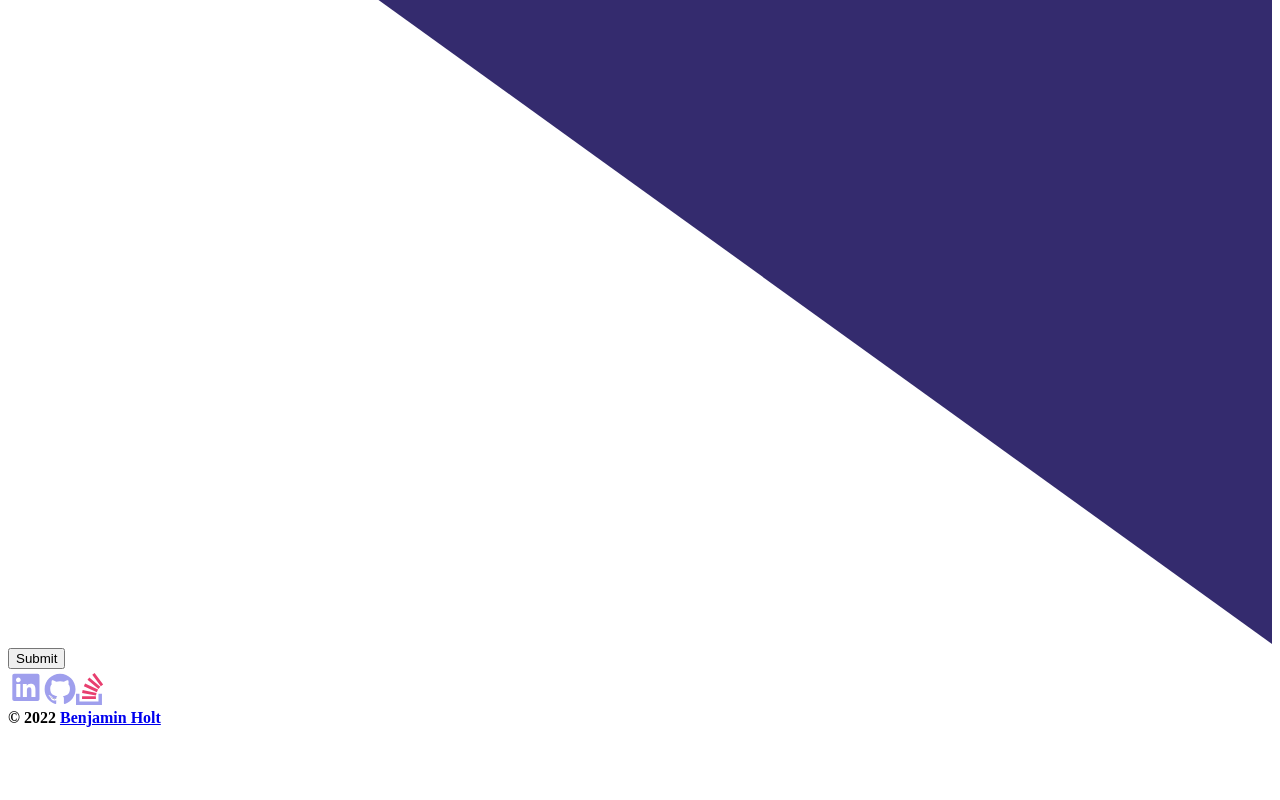
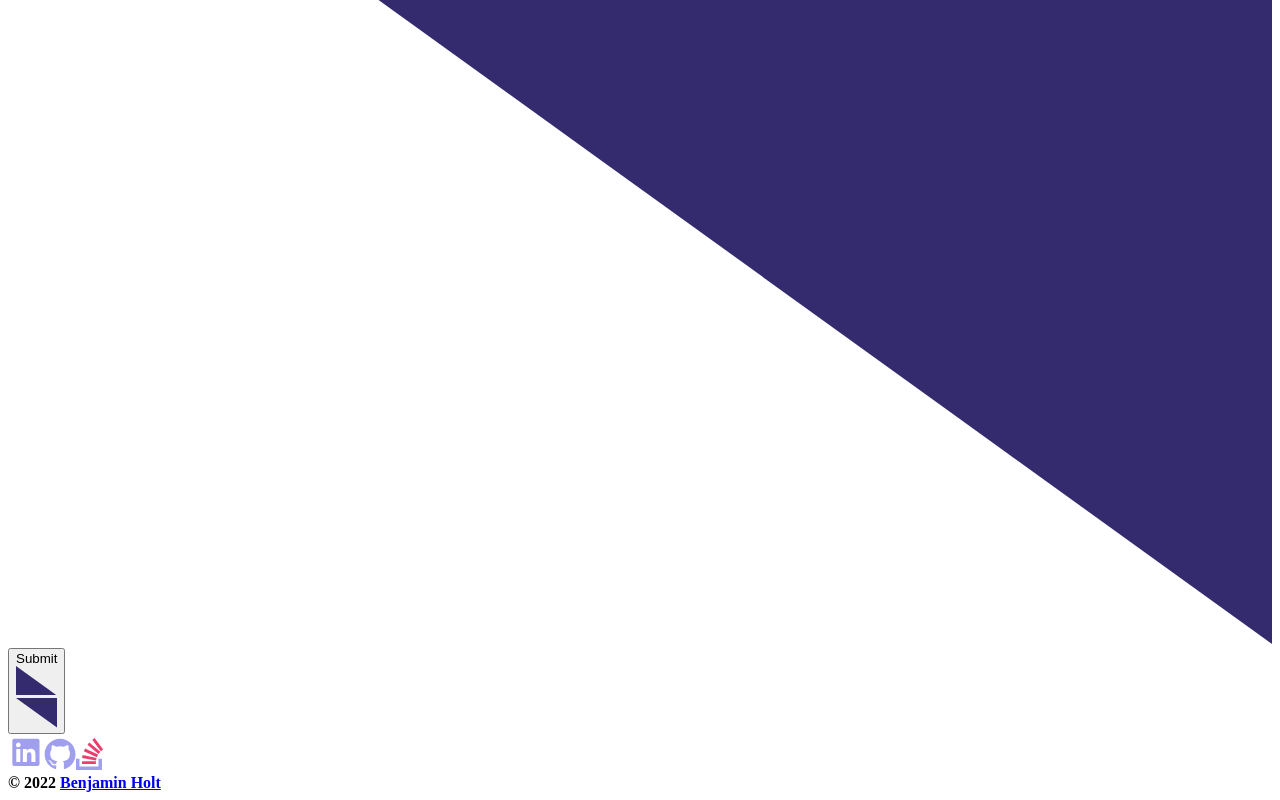
Before and after one commit to Thorulfr/portfolio, a React (Create React App) app: page /contact in a window 1280 px wide. Shown: the part 8222-9022 px from the top of the page. Before the commit the page ends 8957 px from the top, so only its background shows below. Built offline with nearby package versions, Linux system fonts and the light colour scheme; the HTML template or start-up script is replaced by a standard one; a web font is replaced by a local one.

Commit message:
Text width and button frames

```diff
--- a/src/pages/Contact.jsx
+++ b/src/pages/Contact.jsx
@@ -51,7 +51,7 @@ const Contact = ({ setCurrentPage }) => {
 
     return (
         <main className="grow text-theme-lilac px-4 flex flex-col items-center justify-center md:px-12 lg:px-32 lg:text-xl 2xl:px-52">
-            <div className="m-4 xl:px-16 2xl:px-20">
+            <div className="m-4 flex justify-center sm:w-5/6">
                 <p className="text-justify">
                     Want to collaborate? Looking for a killer website? Just
                     wanna talk about vikings and runes? Shoot me a message and
@@ -100,7 +100,7 @@ const Contact = ({ setCurrentPage }) => {
                             xmlns="http://www.w3.org/2000/svg"
                             data-name="Layer 1"
                             viewBox="0 0 146.32 105.45"
-                            className="absolute -bottom-1 -left-1 w-5 sm:w-16"
+                            className="absolute -bottom-1 -left-1 w-5"
                         >
                             <path
                                 fill="#342b6e"
@@ -112,7 +112,7 @@ const Contact = ({ setCurrentPage }) => {
                             xmlns="http://www.w3.org/2000/svg"
                             data-name="Layer 1"
                             viewBox="0 0 146.32 105.45"
-                            className="absolute -top-1 -right-1 w-5 sm:w-16"
+                            className="absolute -top-1 -right-1 w-5"
                         >
                             <path
                                 fill="#342b6e"
@@ -136,7 +136,7 @@ const Contact = ({ setCurrentPage }) => {
                             xmlns="http://www.w3.org/2000/svg"
                             data-name="Layer 1"
                             viewBox="0 0 146.32 105.45"
-                            className="absolute -bottom-1 -left-1 w-5 sm:w-16"
+                            className="absolute -bottom-1 -left-1 w-5"
                         >
                             <path
                                 fill="#342b6e"
@@ -148,7 +148,7 @@ const Contact = ({ setCurrentPage }) => {
                             xmlns="http://www.w3.org/2000/svg"
                             data-name="Layer 1"
                             viewBox="0 0 146.32 105.45"
-                            className="absolute -top-1 -right-1 w-5 sm:w-16"
+                            className="absolute -top-1 -right-1 w-5"
                         >
                             <path
                                 fill="#342b6e"
@@ -172,7 +172,7 @@ const Contact = ({ setCurrentPage }) => {
                             xmlns="http://www.w3.org/2000/svg"
                             data-name="Layer 1"
                             viewBox="0 0 146.32 105.45"
-                            className="absolute bottom-[.065rem] -left-1 w-5 sm:w-16"
+                            className="absolute bottom-[.065rem] -left-1 w-5"
                         >
                             <path
                                 fill="#342b6e"
@@ -184,7 +184,7 @@ const Contact = ({ setCurrentPage }) => {
                             xmlns="http://www.w3.org/2000/svg"
                             data-name="Layer 1"
                             viewBox="0 0 146.32 105.45"
-                            className="absolute -top-1 -right-1 w-5 sm:w-16"
+                            className="absolute -top-1 -right-1 w-5"
                         >
                             <path
                                 fill="#342b6e"
@@ -199,9 +199,33 @@ const Contact = ({ setCurrentPage }) => {
                     )}
                     <button
                         type="submit"
-                        className="w-full px-6 py-2.5 bg-theme-purple text-theme-pink font-black  shadow hover:text-theme-orange hover:shadow-lg focus:outline-none transition duration-300 ease-in-out"
+                        className="w-full px-6 py-2.5 relative bg-theme-purple text-theme-pink font-black shadow hover:text-theme-orange hover:shadow-lg focus:outline-none transition duration-300 ease-in-out"
                     >
                         Submit
+                        {/* Bottom-left frame */}
+                        <svg
+                            xmlns="http://www.w3.org/2000/svg"
+                            data-name="Layer 1"
+                            viewBox="0 0 146.32 105.45"
+                            className="absolute -bottom-1 -left-1 w-5"
+                        >
+                            <path
+                                fill="#342b6e"
+                                d="M146.32 105.45H0V0l146.32 105.45z"
+                            ></path>
+                        </svg>
+                        {/* Top-right frame */}
+                        <svg
+                            xmlns="http://www.w3.org/2000/svg"
+                            data-name="Layer 1"
+                            viewBox="0 0 146.32 105.45"
+                            className="absolute -top-1 -right-1 w-5"
+                        >
+                            <path
+                                fill="#342b6e"
+                                d="M0 0h146.32v105.45L0 0z"
+                            ></path>
+                        </svg>
                     </button>
                 </form>
             </div>
```
